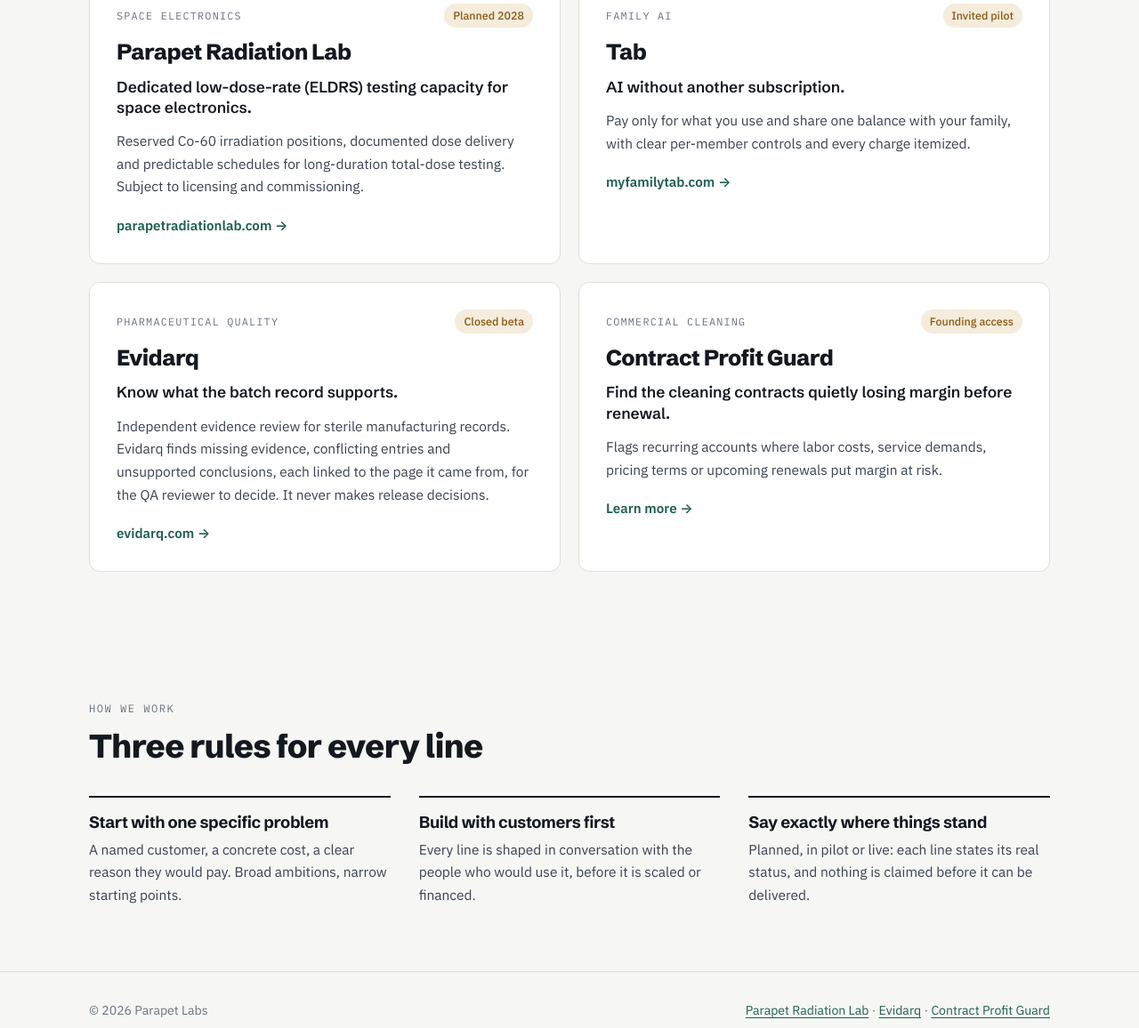
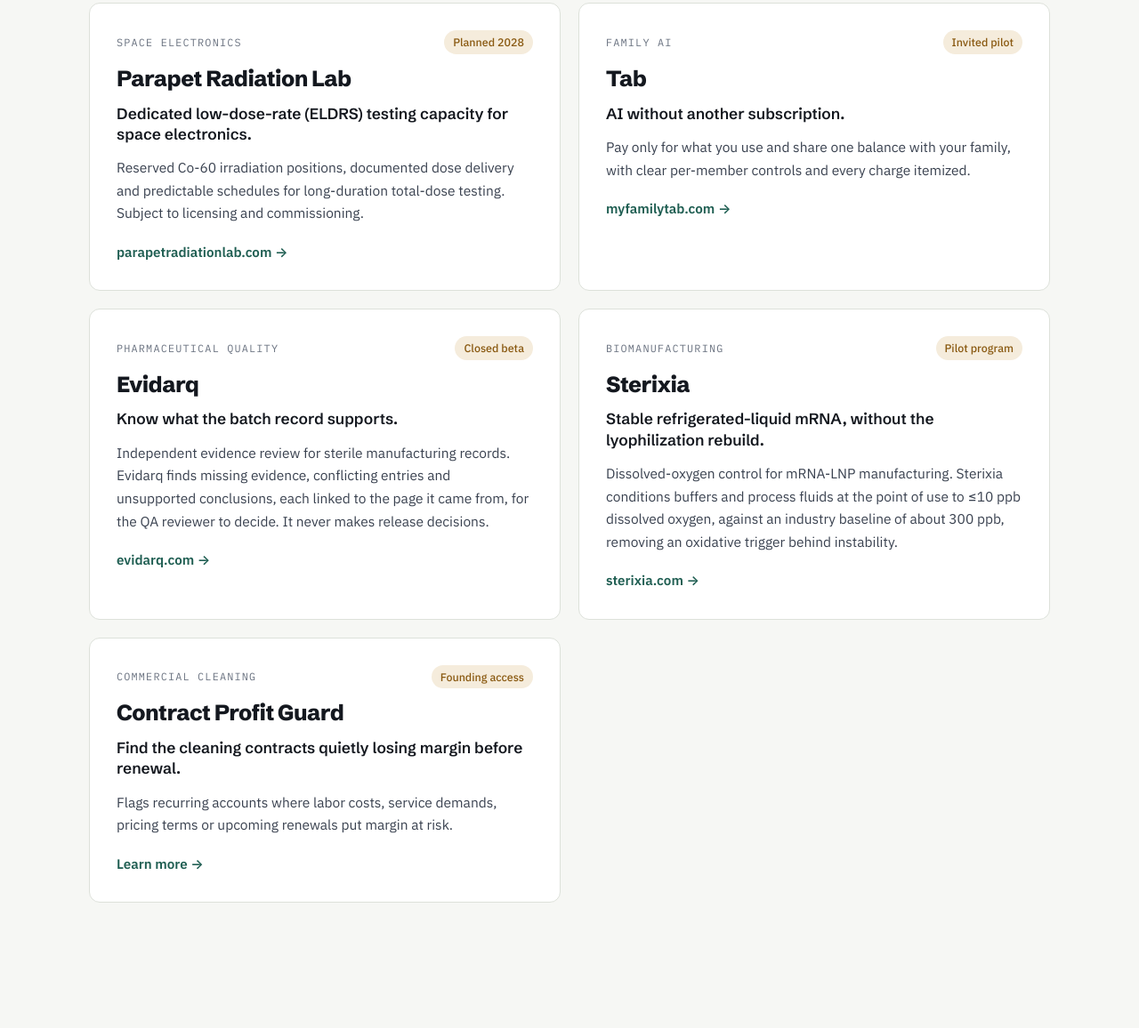
Before and after one commit to qrstup1/parapetlabs-site, a plain HTML site: page index.html in a window 1280 px wide. Shown: the part 829-1985 px from the top of the page at 89% size. Drawn offline with Linux system fonts and the light colour scheme.

Commit message:
Add Sterixia card; name mRNA manufacturing in the intro
Co-Authored-By: Claude Opus 5.5 <noreply@anthropic.com>
Claude-Session: https://claude.ai/code/session_01NjzM8udErPrfJLZ1GdGVcL

```diff
--- a/index.html
+++ b/index.html
@@ -22,7 +22,7 @@
  "brand":[{"@type":"Brand","name":"Evidarq","url":"https://evidarq.com/"}]}
 </script>
 <style>
-/* Layout: a calm, light parent-brand page. Crenellated "parapet" rule as the one signature motif; a short thesis, then the four business lines as an index of equal cards, then how we work. */
+/* Layout: a calm, light parent-brand page. Crenellated "parapet" rule as the one signature motif; a short thesis, then the business lines as an index of equal cards, then how we work. */
 :root{
   --bg:#F6F7F4;
   --surface:#FFFFFF;
@@ -109,7 +109,7 @@ footer .wrap{display:flex;justify-content:space-between;gap:16px;flex-wrap:wrap}
   <div class="hero">
     <div class="eyebrow">Parapet Labs</div>
     <h1>Focused ventures for <em>hard, specific</em> problems.</h1>
-    <p class="lede">Parapet Labs takes on a broad set of challenges, from radiation testing for space electronics to family AI, pharmaceutical quality and service-business margins. Each line starts with one problem a real customer has, and is built with those customers before it scales.</p>
+    <p class="lede">Parapet Labs takes on a broad set of challenges, from radiation testing for space electronics to family AI, pharmaceutical quality, mRNA manufacturing and service-business margins. Each line starts with one problem a real customer has, and is built with those customers before it scales.</p>
   </div>
 </div>
 
@@ -141,6 +141,13 @@ footer .wrap{display:flex;justify-content:space-between;gap:16px;flex-wrap:wrap}
       <p>Independent evidence review for sterile manufacturing records. Evidarq finds missing evidence, conflicting entries and unsupported conclusions, each linked to the page it came from, for the QA reviewer to decide. It never makes release decisions.</p>
       <span class="go">evidarq.com →</span>
     </a>
+    <a class="line" href="https://sterixia.com/">
+      <div class="top"><span class="sector">Biomanufacturing</span><span class="pill">Pilot program</span></div>
+      <h3>Sterixia</h3>
+      <div class="problem">Stable refrigerated-liquid mRNA, without the lyophilization rebuild.</div>
+      <p>Dissolved-oxygen control for mRNA-LNP manufacturing. Sterixia conditions buffers and process fluids at the point of use to ≤10 ppb dissolved oxygen, against an industry baseline of about 300 ppb, removing an oxidative trigger behind instability.</p>
+      <span class="go">sterixia.com →</span>
+    </a>
     <a class="line" href="/janitorial/">
       <div class="top"><span class="sector">Commercial cleaning</span><span class="pill">Founding access</span></div>
       <h3>Contract Profit Guard</h3>
@@ -167,7 +174,7 @@ footer .wrap{display:flex;justify-content:space-between;gap:16px;flex-wrap:wrap}
 <footer>
   <div class="wrap">
     <span>© 2026 Parapet Labs</span>
-    <span><a href="https://parapetradiationlab.com/">Parapet Radiation Lab</a> · <a href="https://evidarq.com/">Evidarq</a> · <a href="/janitorial/">Contract Profit Guard</a></span>
+    <span><a href="https://parapetradiationlab.com/">Parapet Radiation Lab</a> · <a href="https://evidarq.com/">Evidarq</a> · <a href="https://sterixia.com/">Sterixia</a> · <a href="/janitorial/">Contract Profit Guard</a></span>
   </div>
 </footer>
 
```
